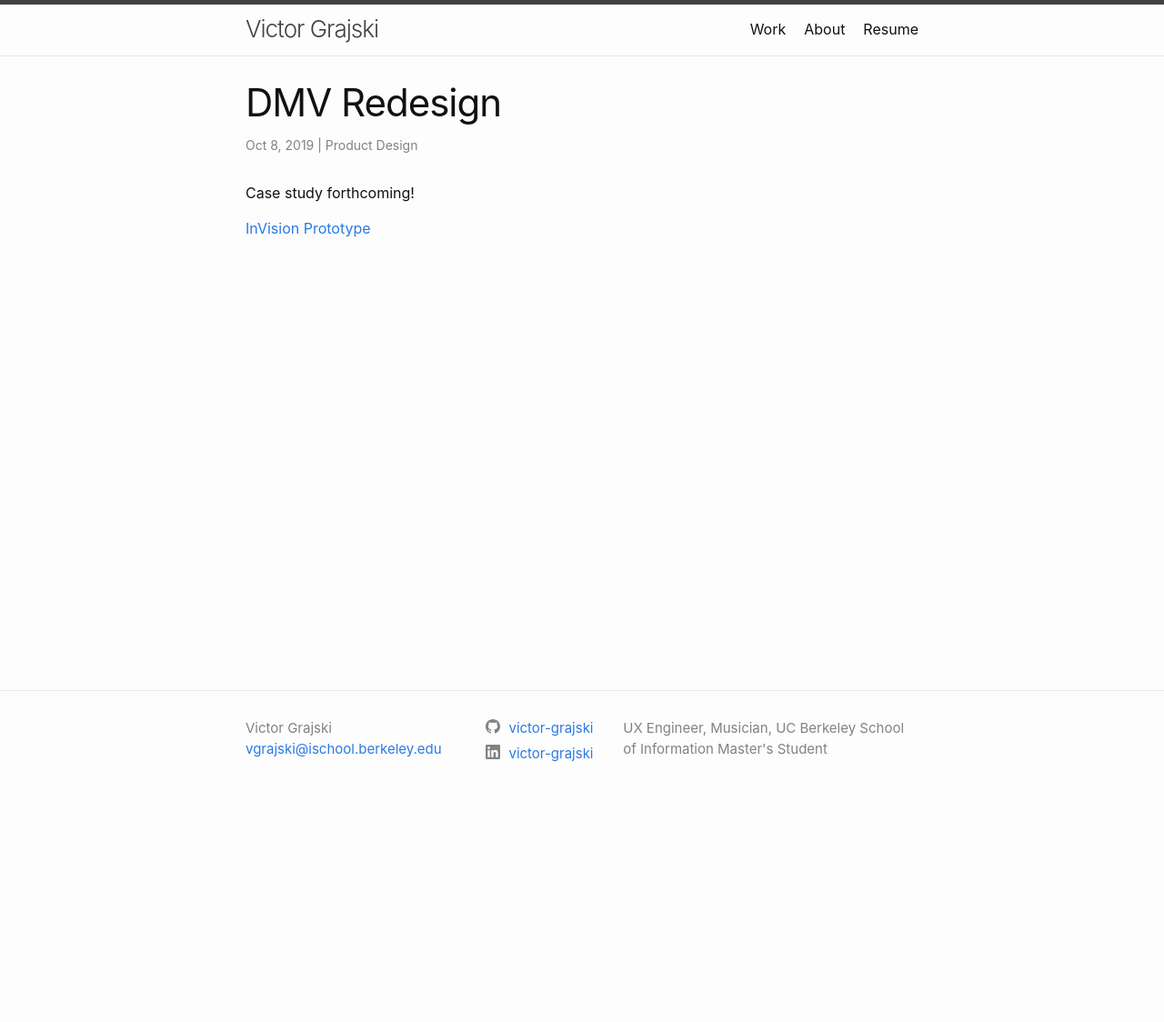
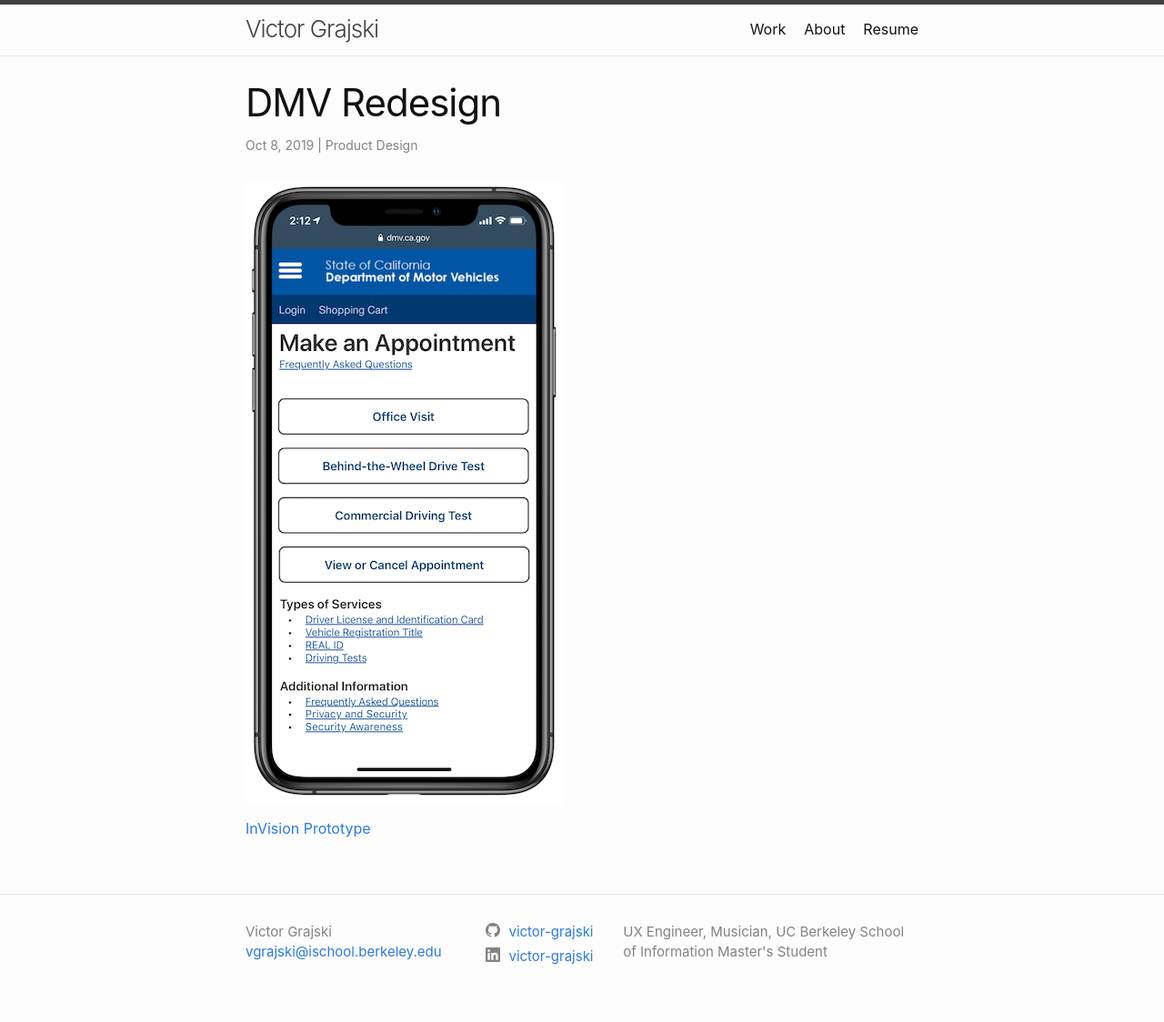
Before and after one commit to victor-grajski/portfolio-old, a Jekyll site: the page built from _posts/2019-10-08-dmv-redesign.markdown, in a window 1280 px wide. Shown: the whole page at 91% size. Built offline with Jekyll 4.4.1, drawn with Linux system fonts in a browser that asks for light colours; before the commit the page ends 900 px from its top, so only the background shows below that.

Commit message:
Update 2019-10-08-dmv-redesign.markdown

```diff
--- a/_posts/2019-10-08-dmv-redesign.markdown
+++ b/_posts/2019-10-08-dmv-redesign.markdown
@@ -9,6 +9,6 @@ image: /assets/dmv/splash-screen.png
 category: "Product Design"
 ---
 
-Case study forthcoming!
+<img src="/assets/dmv/splash-screen.png" alt="splash" />
 
 [InVision Prototype](https://invis.io/NEU60BEG58U){:target="_blank"}
```
